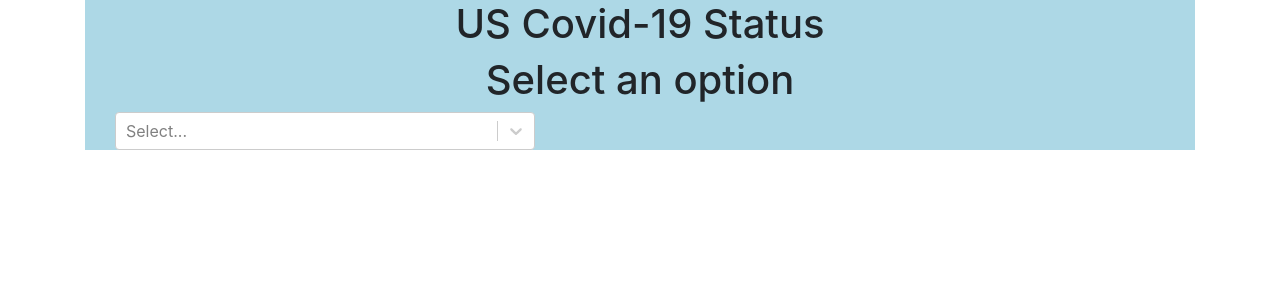
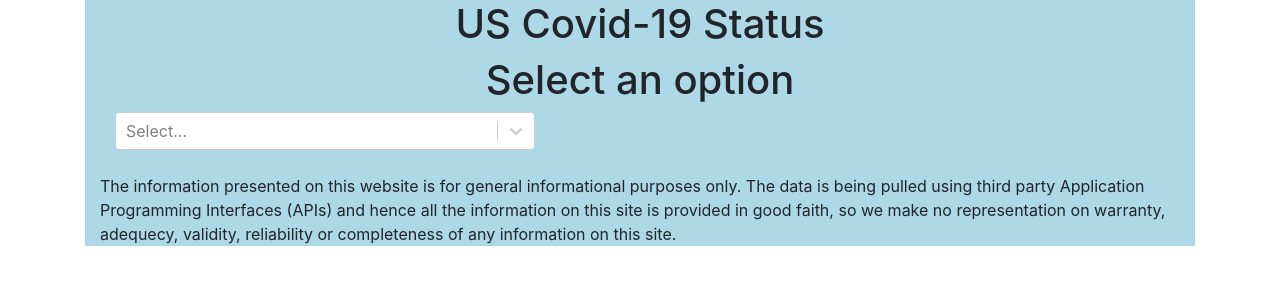
Before and after one commit to sramaswami11/covid-watch, a React (Create React App) app: page / in a window 1280 px wide. Shown: the top 300 px of the page. Built offline with nearby package versions, Linux system fonts and the light colour scheme.

Commit message:
Added a disclaimer, removed deprecated data , and  removed some dead code.

```diff
--- a/src/App.js
+++ b/src/App.js
@@ -8,6 +8,11 @@ const options = [
   { value: 'statesDailyAffected', label: 'States Daily Affected List' }
 
 ];
+
+const disclaimer = 'The information presented on this website is for general informational purposes only. \
+The data is being pulled using third party Application Programming Interfaces (APIs) and hence all the \
+information on this site is provided in good faith, so we make no representation on warranty, adequecy, \
+validity, reliability or completeness of any information on this site.';
 
 class App extends Component {
 
@@ -40,6 +45,9 @@ class App extends Component {
             <UsCurrent />}
            {this.state.selectedOption && this.state.selectedOption.value === 'statesDailyAffected' &&
             <StatesCurrent />}
+            <br/>
+            <h7>{disclaimer} </h7>
+
       </div>);
     }
 
--- a/src/components/stateCurrentFiltered.js
+++ b/src/components/stateCurrentFiltered.js
@@ -1,6 +1,5 @@
 import React from 'react'
 import { Bar } from 'react-chartjs-2';
-//import moment from 'moment';
 
 class StateCurrentFiltered extends React.Component {
   constructor(props) {
@@ -22,19 +21,14 @@ class StateCurrentFiltered extends React.Component {
       .then(res => res.json())
       .then((data) => {
         this.setState({ state_current: data })
-        //console.log(this.state.state_current)
       })
       .catch(console.log)
   }
 
   render() {
-    console.log("rendering original array");
-    console.log(Object.values(this.state.state_current));
-    console.log("rendering  array after splice");
-    console.log(Object.values(this.state.state_current).splice(2,6));
 
     let myData = {
-      labels: ['Positive', 'Negative', 'Pending','Hospitalized',
+      labels: ['Positive', 'Negative', 'Pending', 'Hospitalized',
         'Death', 'Total'],
       datasets: [
         {
@@ -42,18 +36,17 @@ class StateCurrentFiltered extends React.Component {
           backgroundColor: 'rgba(75,192,192,1)',
           borderColor: 'rgba(0,0,0,1)',
           borderWidth: 2,
-          data: Object.values(this.state.state_current).splice(2,6)
+          data: Object.values(this.state.state_current).splice(2, 6)
         }
       ]
     };
     console.log(this.state.state_current);
-    if (!this.state.state_current ||  this.state.state_current.error == true) {
-      console.error("didn't find it", !this.state.state_current);
+    if (!this.state.state_current || this.state.state_current.error === true) {
       return "No data is available. Please change the search criteria and try again";
     }
     return (
       <div>
-        <br/>
+        <br />
         <center><h1>Current Affected List for {this.state.state_current.state} for {this.state.date_selected_formatted}</h1></center>
         <div className="card">
           <div className="card-body">
@@ -69,14 +62,14 @@ class StateCurrentFiltered extends React.Component {
         <Bar
           data={myData}
           options={{
-                 title:{
-                   display:true,
-                   text:'Covid-19  status for '+this.state.state_current.state+ ' for '+this.state.date_selected_formatted,
-                   fontSize:20
+            title: {
+              display: true,
+              text: 'Covid-19  status for ' + this.state.state_current.state + ' for ' + this.state.date_selected_formatted,
+              fontSize: 20
             },
-                 legend:{
-                   display:true,
-                   position:'right'
+            legend: {
+              display: true,
+              position: 'right'
             }
           }}
         />
--- a/src/components/statesCurrent.js
+++ b/src/components/statesCurrent.js
@@ -1,25 +1,19 @@
 import React from 'react'
-//import { Bar } from 'react-chartjs-2';
 import Select from 'react-select';
 import * as consts from './constants';
 import StateCurrentFiltered from './stateCurrentFiltered';
 import DatePicker from 'react-datepicker';
 import moment from 'moment';
 import 'react-datepicker/dist/react-datepicker.css';
-//import addDays from 'date-fns/addDays';
 import './App.css';
 
 let states = consts.statesLin.map(e => ({ value: e, label: e }))
-//let today = new Date();
-
 
 class StatesCurrent extends React.Component {
 
 
     constructor(props) {
-        console.log("constructor called")
         super(props);
-        //let yesterdayFormatted = this.formatDate(this.state.startDate);
         this.state = {
             selectedOption: [],
             startDate: new Date(),
@@ -33,39 +27,30 @@ class StatesCurrent extends React.Component {
 
     handleChange = (selectedOption) => {
         this.setState({ selectedOption });
-        console.log(`Option selected:`, selectedOption);
+
     }
 
     formatDate(date) {
-        //let dateSelected = moment(startDate).format('YYYYMMDD');
         let dateSelectedFormatted = moment(date).format('MM/DD/YYYY');
         return dateSelectedFormatted;
     }
 
     handleDateChange(startDate) {
 
-        //let dateSelected = new Intl.DateTimeFormat('en-US', { year: 'numeric', month: '2-digit', day: '2-digit' }).format(startDate);
         let dateSelected = moment(startDate).format('YYYYMMDD');
-        //let dateSelectedFormatted = moment(startDate).format('MM/DD/YYYY');
         let dateSelectedFormatted = this.formatDate(startDate);
         this.setState({ startDate, dateSelected, dateSelectedFormatted });
-        console.log(`formatted date selected:`, dateSelected);
 
-        console.log(`formatted  with / date selected:`, dateSelectedFormatted);
     }
 
     render() {
-        console.log('code=' + this.state.selectedOption.value);
         if (!this.state.dateSelected)
-        //    this.state.dateSelected = moment(this.state.startDate).format('YYYYMMDD');
-            this.setState({ dateSelected :moment(this.state.startDate).format('YYYYMMDD')});
-        console.log('date formatted=' + this.state.dateSelected);
+            this.setState({ dateSelected: moment(this.state.startDate).format('YYYYMMDD') });
+
         if (!this.state.dateSelectedFormatted)
-           // this.state.dateSelectedFormatted = this.formatDate(this.state.dateSelected);
-            this.setState({dateSelectedFormatted: this.formatDate(this.state.dateSelected)});
-        console.log(`render:formatted with / date selected:`, this.state.dateSelectedFormatted);
-        // if (this.state.selectedOption === null || !this.state.selectedOption.value ||
-        //     !this.state.selectedOption.value.Length)
+            this.setState({ dateSelectedFormatted: this.formatDate(this.state.dateSelected) });
+
+
         return (
             <div>
                 <br />
@@ -91,7 +76,6 @@ class StatesCurrent extends React.Component {
                     </div>
                 </div>
                 {this.state.selectedOption && this.state.selectedOption.value &&
-                    //this.state.dateSelectedFormatted &&
                     <StateCurrentFiltered key={this.state.selectedOption.value + "," + this.state.dateSelectedFormatted}
                         stateCode={this.state.selectedOption.value}
                         dateSelected={this.state.dateSelected}
--- a/src/components/usCurrent.js
+++ b/src/components/usCurrent.js
@@ -47,7 +47,6 @@
                   <div className="card-body">
                     <h5 className="card-text">Positive:  {affected.positive}</h5>
                     <h5 className="card-text">Negative:  {affected.negative}</h5>
-                    <h5 className="card-text">PosNegative:  {affected.posNeg}</h5>
                     <h5 className="card-text">Death:  {affected.death}</h5>
                     <h5 className="card-text">Total:  {affected.total}</h5>
                   </div>
```
Lines whose indentation alone changed are shown as unchanged.
